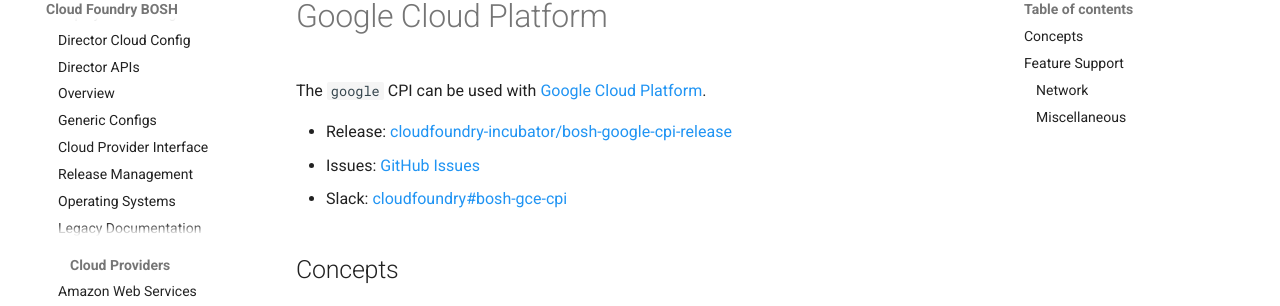
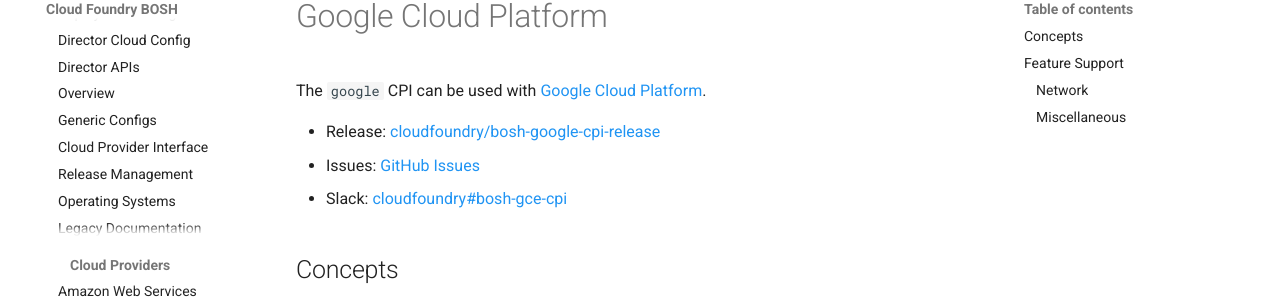
Before and after one commit to cloudfoundry/docs-bosh, an MkDocs documentation site: the page built from content/google.md, in a window 1280 px wide and 900 px high. Shown: the part 150-456 px from the top of the window. Built offline with MkDocs 1.6.1 and Material for MkDocs 9.7.7, drawn with Linux system fonts in a browser that asks for light colours; old or Windows-style settings are respelled for this version of MkDocs.

Commit message:
Fix some CPI URLs
Replace cloudfoundry-incubator by cloudfoundry for all CPIs that recently graduated from incubation.

```diff
--- a/content/google.md
+++ b/content/google.md
@@ -6,8 +6,8 @@ title: Google Cloud Platform
 
 The `google` CPI can be used with [Google Cloud Platform](https://cloud.google.com/).
 
- * Release: [cloudfoundry-incubator/bosh-google-cpi-release](https://github.com/cloudfoundry-incubator/bosh-google-cpi-release)
- * Issues: [GitHub Issues](https://github.com/cloudfoundry-incubator/bosh-google-cpi-release/issues)
+ * Release: [cloudfoundry/bosh-google-cpi-release](https://github.com/cloudfoundry/bosh-google-cpi-release)
+ * Issues: [GitHub Issues](https://github.com/cloudfoundry/bosh-google-cpi-release/issues)
  * Slack: [cloudfoundry#bosh-gce-cpi](https://cloudfoundry.slack.com/messages/bosh-gce-cpi)
 
 
```
